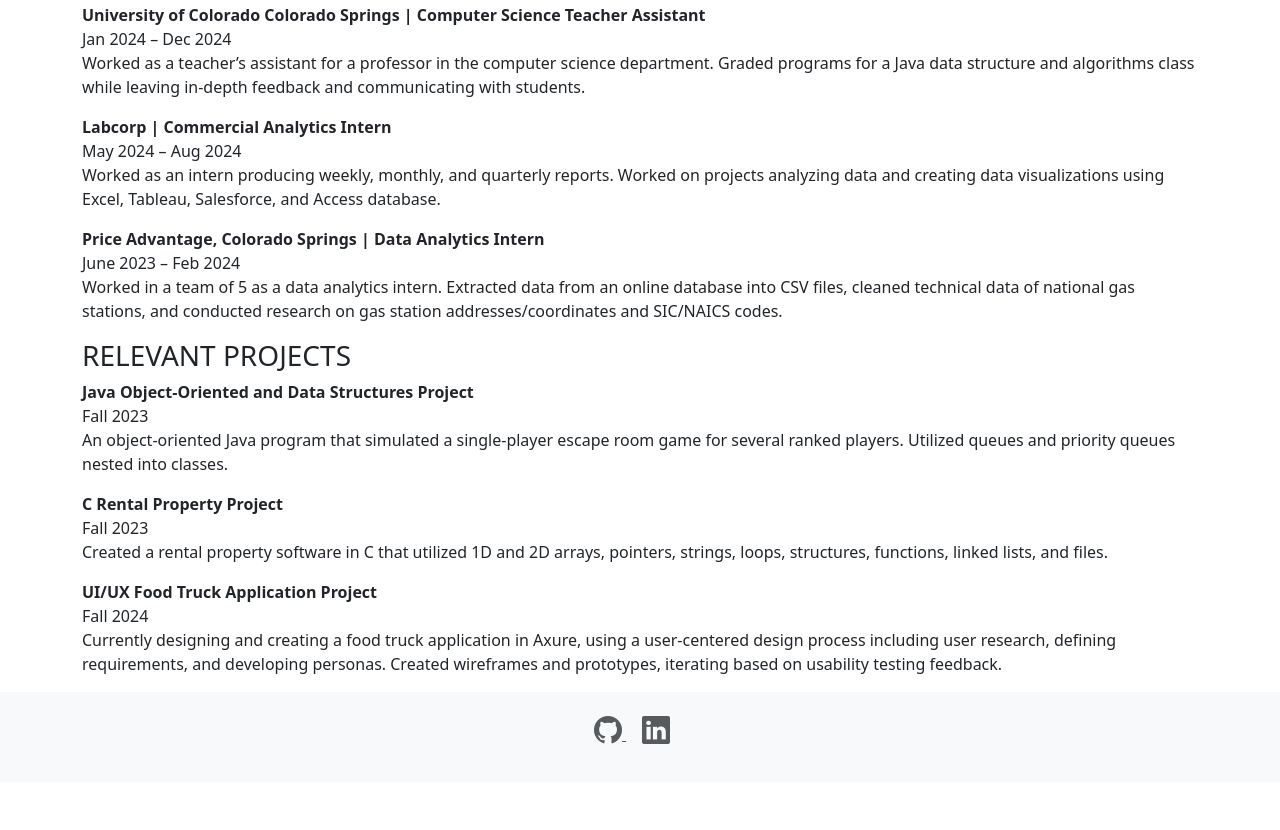
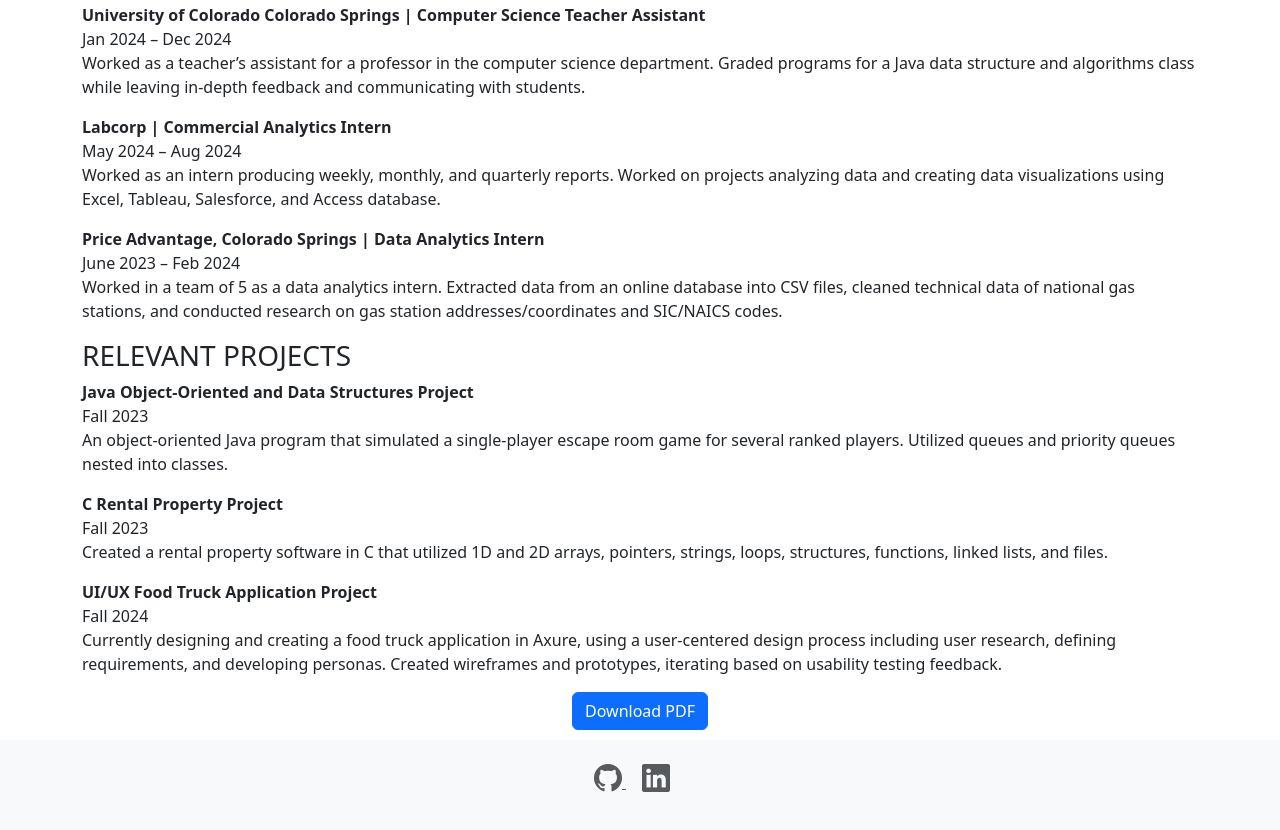
Before and after one commit to LanaReeves/Lab3_Portfolio, a plain HTML site: page submission/views/resume.html in a window 1280 px wide. Shown: the part 660-1490 px from the top of the page. Before the commit the page ends 1442 px from the top, so only its background shows below. Drawn offline with nearby package versions, Linux system fonts and the light colour scheme.

Commit message:
resume download link

```diff
--- a/submission/views/resume.html
+++ b/submission/views/resume.html
@@ -185,6 +185,17 @@
           </p>
         </div>
       </div>
+
+      <a
+        href="../resources/img/resume.pdf"
+        target="_blank"
+        download="Lana_Resume.pdf"
+        class="d-flex justify-content-center"
+      >
+        <button class="btn btn-primary" style="margin-bottom: 10px">
+          Download PDF
+        </button>
+      </a>
     </main>
 
     <!--Footer Code-->
```
Also changed, not shown: 1 other file.
